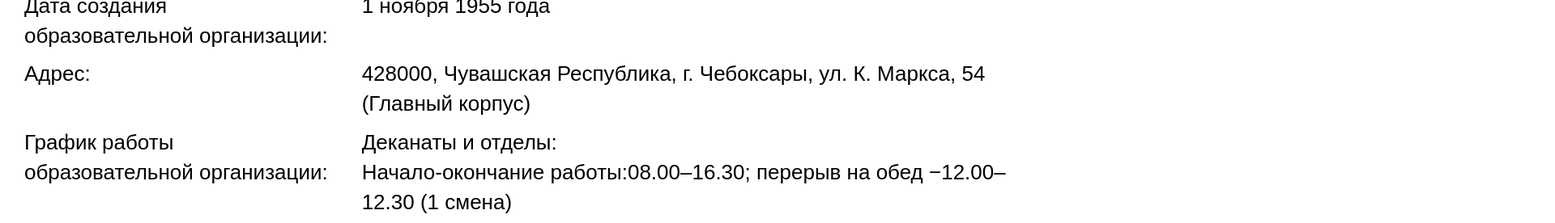
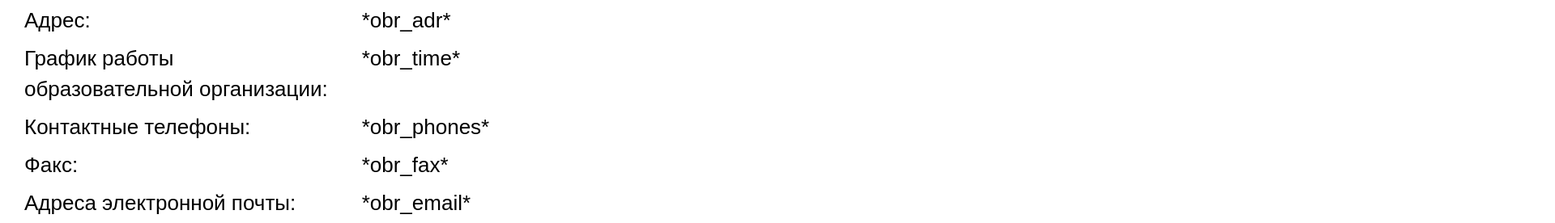
Before and after one commit to mclvren/edutags, a website: page info/common-ovz.html in a window 1280 px wide. Shown: the part 256-532 px from the top of the page at 81% size, 1920 px wide, since content can reach past the window. Drawn offline with Linux system fonts and the light colour scheme.

Commit message:
1 форма готова

```diff
--- a/info/common-ovz.html
+++ b/info/common-ovz.html
@@ -4,7 +4,7 @@
 
             <div class="container-fluid">
                 <div class="header" id="header">
-                    <h1 id="organization_name">Чебоксарский институт (филиал) федерального государственного бюджетного образовательного учреждения высшего образования «Московский политехнический университет»</h1>
+                    <h1 id="organization_name">*organization_name*</h1>
                     <div class="navbar navbar-default navbar-static-top">
                         <div class="collapse navbar-collapse" id="bs-example-navbar-collapse-1">
                             <ul class="nav navbar-nav"><li class="">
@@ -45,39 +45,32 @@
                         <div id="page_content">
                             <div>
                                 <p class="col-md-4 col-sm-6">Дата создания образовательной организации:</p>
-                                <p class="col-md-8 col-sm-6" id="reg_date" itemprop="regDate">1 ноября 1955 года</p>
+                                <p class="col-md-8 col-sm-6" id="reg_date" itemprop="regDate">*obr_dat*</p>
                                 <div class="clear"></div>
                             </div>
                             <div>
                                 <p class="col-md-4 col-sm-6">Адрес:</p>
-                                <p class="col-md-8 col-sm-6" id="address" itemprop="address">428000, Чувашская Республика, г. Чебоксары, ул. К. Маркса, 54 (Главный корпус)</p>
+                                <p class="col-md-8 col-sm-6" id="address" itemprop="address">*obr_adr*</p>
                                 <div class="clear"></div>
                             </div>
                             <div>
                                 <p class="col-md-4 col-sm-6">График работы образовательной организации:</p>
-                                <p class="col-md-8 col-sm-6" id="work_time" itemprop="workTime">Деканаты и отделы:
-Начало-окончание работы:08.00–16.30; перерыв на обед −12.00–12.30 (1 смена)
-Начало-окончание работы:10.00–18.30; перерыв на обед −14.00–14.30 (2 смена)
-Инспектора по контролю за исполнением поручений и заведующие лабораториями:
-Начало-окончание работы: 08.00–16.30; перерыв на обед −11.50–12.20 (1 смена)
-Начало-окончание работы:12.30–21.00; перерыв на обед −15.50–16.20 (2 смена)
-Окончание работы в предпраздничные дни сокращается на один час.
-Суббота, воскресенье-выходные дни.</p>
+                                <p class="col-md-8 col-sm-6" id="work_time" itemprop="workTime">*obr_time*</p>
                                 <div class="clear"></div>
                             </div>
                             <div>
                                 <p class="col-md-4 col-sm-6">Контактные телефоны:</p>
-                                <p class="col-md-8 col-sm-6" id="telephone" itemprop="telephone">+7 (8352) 62-63-22</p>
+                                <p class="col-md-8 col-sm-6" id="telephone" itemprop="telephone">*obr_phones*</p>
                                 <div class="clear"></div>
                             </div>
                             <div>
                                 <p class="col-md-4 col-sm-6">Факс:</p>
-                                <p class="col-md-8 col-sm-6" id="fax" itemprop="fax">+7 (8352) 62-63-22</p>
+                                <p class="col-md-8 col-sm-6" id="fax" itemprop="fax">*obr_fax*</p>
                                 <div class="clear"></div>
                             </div>
                             <div>
                                 <p class="col-md-4 col-sm-6">Адреса электронной почты:</p>
-                                <p class="col-md-8 col-sm-6" id="email" itemprop="email">rektorat@polytech21.ru</p>
+                                <p class="col-md-8 col-sm-6" id="email" itemprop="email">*obr_email*</p>
                                 <div class="clear"></div>
                             </div>
                             <div>
@@ -88,7 +81,7 @@
                                         <th style="width: 15%;">Контактные телефоны</th>
                                         <th style="width: 15%;">Адрес электронной почты</th>
                                         <th style="width: 15%;">Адрес сайта учредителя(ей) в сети «Интернет»</th>
-                                    </tr><tr itemprop="uchredLaw"><td itemprop="nameUchred">Министерство науки и высшего образования Российской Федерации</td><td itemprop="fullnameUchred">Котюков Михаил Михайлович</td><td itemprop="addressUchred">Россия, 125993, Москва улица Тверская, дом 11</td><td itemprop="telUchred">+7 (495) 539 55 19</td><td itemprop="mailUchred">info@mon.gov.ru</td><td itemprop="websiteUchred">http://минобрнауки.рф</td></tr></table></div>
+                                    </tr><tr itemprop="uchredLaw"><td itemprop="nameUchred">Министерство науки и высшего образования Российской Федерации</td><td itemprop="fullnameUchred">*founders_1_name_uchred*</td><td itemprop="addressUchred">*founders_1_address_uchred*</td><td itemprop="telUchred">*founders_1_tel_uchred*</td><td itemprop="mailUchred">*founders_1_mail_uchred*</td><td itemprop="websiteUchred">*founders_1_website_uchred*</td></tr></table></div>
                             <div>
                                 <h4>Филиалы</h4>
                                 <table class="table table-bordered" id="branch"><tr><th style="width: 35%;">Наименование филиала</th>
```
Also changed, not shown: index.js (+17 -17 lines).
